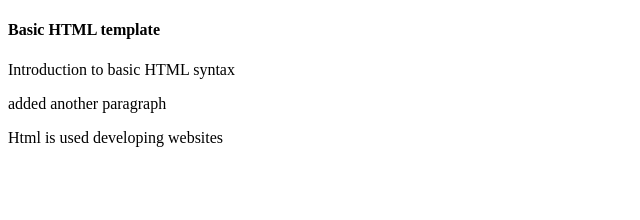
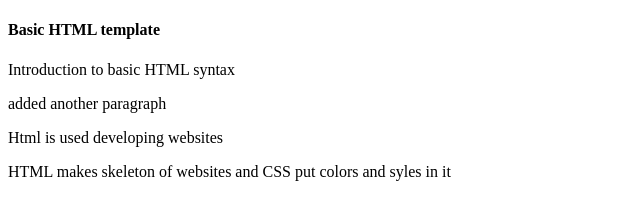
Before and after one commit to FaizahBano327/HTML-and-CSS-Projects, a plain HTML site: page Basic_HTML.html in a window 1280 px wide. Shown: the whole page, without its empty margins (0-640 px from the left). Drawn offline with Linux system fonts and the light colour scheme.

Commit message:
added another line

```diff
--- a/Basic_HTML.html
+++ b/Basic_HTML.html
@@ -13,5 +13,7 @@
 
       </header>
         <p>Html is used developing websites</p>
+        <p>HTML makes skeleton of websites and CSS put colors and syles in it</p>
+
    </body>
 </html>
```
